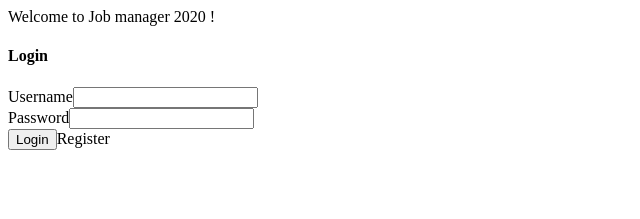
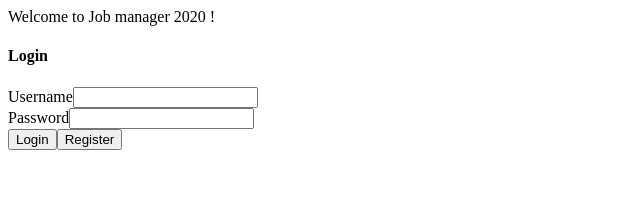
Before and after one commit to orlovskyjavaprofi/jobmanager2020AngularVersion, an Angular app in the folder jobmanager2020/: page / in a window 1280 px wide. Shown: the top 219 px of the page, without its empty margins (0-640 px from the left). Built offline with nearby package versions, Linux system fonts and the light colour scheme.

Commit message:
add the register button

```diff
--- a/jobmanager2020/src/app/app.component.html
+++ b/jobmanager2020/src/app/app.component.html
@@ -54,7 +54,9 @@
           ></span>
           Login
         </button>
-        <a routerLink="../register" class="btn btn-link">Register</a>
+        <button class="btn btn-primary">
+          Register
+        </button>
       </div>
     </form>
   </div>
--- a/jobmanager2020/src/app/app.component.ts
+++ b/jobmanager2020/src/app/app.component.ts
@@ -30,5 +30,7 @@ export class AppComponent implements OnInit {
     return this.mainPageForm.controls;
   }
 
-  onSubmit() {}
+  onSubmit() {
+    this.loading = true;
+  }
 }
```
